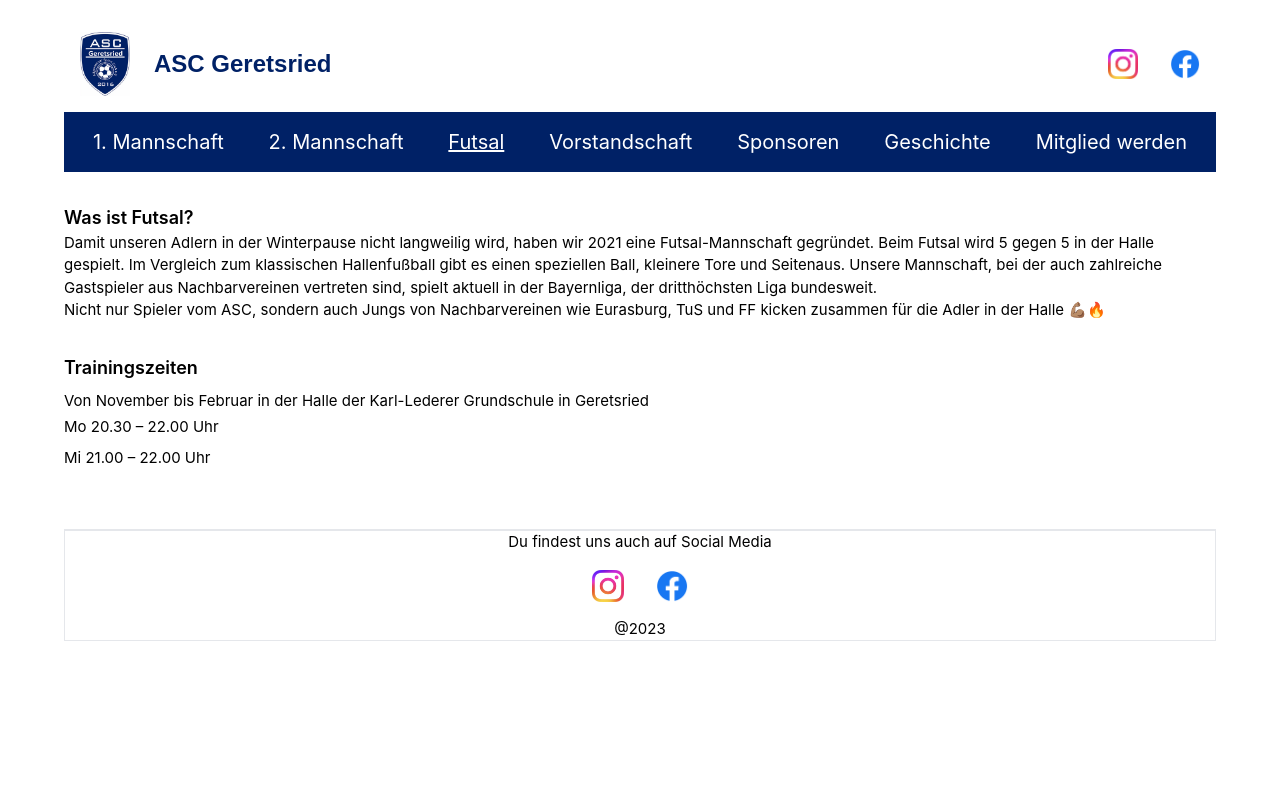
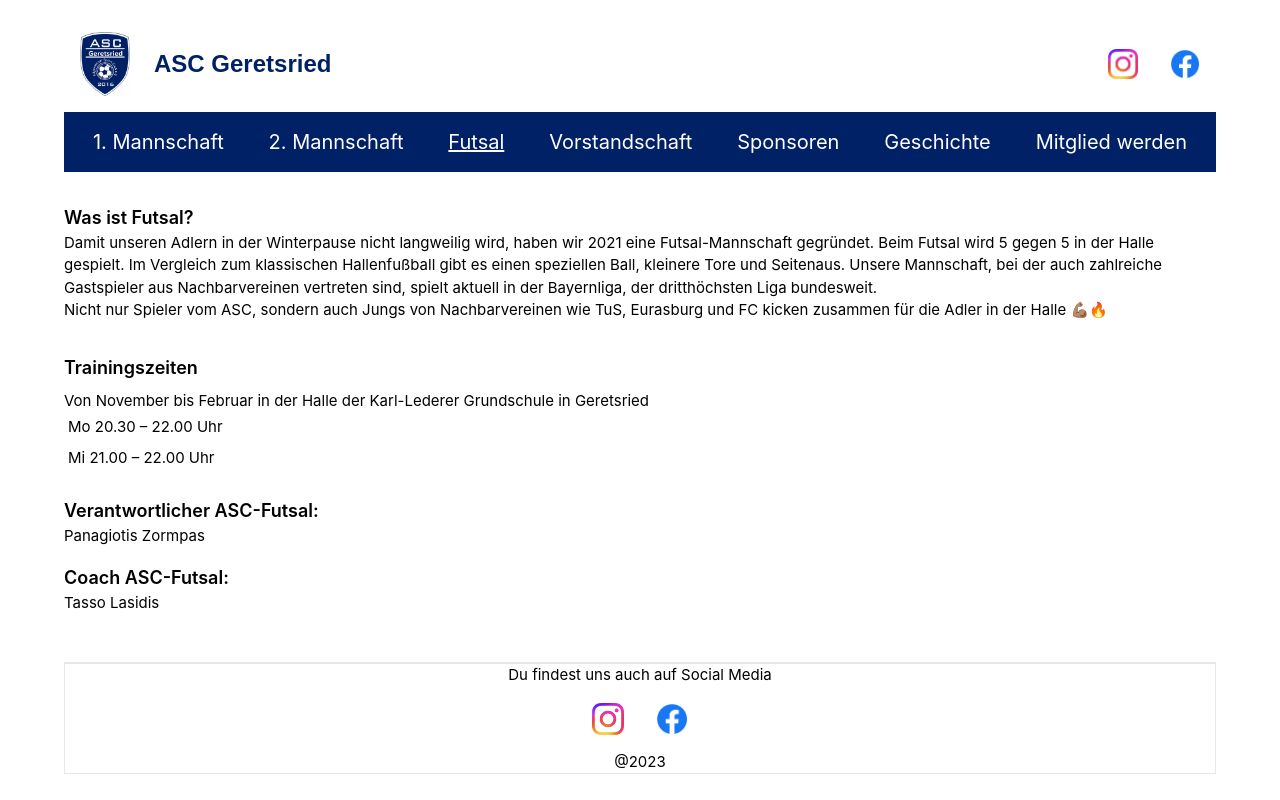
Before and after one commit to dscmari/asc-geretsried-website, a Vue app: page /futsal in a window 1280 px wide. Built offline with nearby package versions, Linux system fonts and the light colour scheme.

Commit message:
added minor details in text areas

```diff
--- a/src/views/FirstTeamView.vue
+++ b/src/views/FirstTeamView.vue
@@ -105,7 +105,7 @@
                 <h2>Winter:</h2>
                 <ul>
                     <li class="p-1">Kunstrasen</li>
-                    <li class="p-1">Di 20.30 – 22.00 Uhr</li>
+                    <li class="p-1">Mo 20.30 – 22.00 Uhr</li>
                     <li class="p-1">Do 20.30 – 22.00 Uhr</li>
                 </ul>
             </div>
--- a/src/views/FutsalView.vue
+++ b/src/views/FutsalView.vue
@@ -8,20 +8,22 @@
             Nachbarvereinen vertreten sind, spielt aktuell in der Bayernliga, der dritthöchsten Liga bundesweit.
         </p>
         <p>
-            Nicht nur Spieler vom ASC, sondern auch Jungs von Nachbarvereinen wie Eurasburg, TuS und FF kicken zusammen für die
+            Nicht nur Spieler vom ASC, sondern auch Jungs von Nachbarvereinen wie TuS, Eurasburg und FC kicken zusammen für die
             Adler in der Halle 💪🏽🔥
         </p>
     </div>
     <div>
         <h2 class="p-4 pb-0 lg:pt-8 lg:pl-0 text-lg font-semibold">Trainingszeiten</h2>
-        <div class="">
-            <div class="p-2 pl-0">
-                <h2>Von November bis Februar in der Halle der Karl-Lederer Grundschule in Geretsried</h2>
-                <ul>
-                    <li class="p-1 pl-0">Mo 20.30 – 22.00 Uhr</li>
-                    <li class="p-1 pl-0">Mi 21.00 – 22.00 Uhr</li>
-                </ul>
-            </div>
+        <div class="p-2 pl-0">
+            <h2>Von November bis Februar in der Halle der Karl-Lederer Grundschule in Geretsried</h2>
+            <ul>
+                <li class="p-1">Mo 20.30 – 22.00 Uhr</li>
+                <li class="p-1">Mi 21.00 – 22.00 Uhr</li>
+            </ul>
         </div>
+        <h2 class="p-4 pb-0 lg:pt-4 lg:pl-0 text-lg font-semibold">Verantwortlicher ASC-Futsal:</h2>
+        <p>Panagiotis Zormpas</p>
+        <h2 class="p-4 pb-0 lg:pt-4 lg:pl-0 text-lg font-semibold">Coach ASC-Futsal:</h2>
+        <p>Tasso Lasidis</p>
     </div>
 </template>
--- a/src/views/NewMemberView.vue
+++ b/src/views/NewMemberView.vue
@@ -6,14 +6,19 @@ import DownloadPdfButton from '../components/DownloadPDFButton.vue';
 <template>
     <div class="lg:w-3/4 mx-auto lg:mt-16 text-center">
         <p>
+            Wir bedanken uns herzlich bei all den engagierten Helfern, die uns nicht nur an Spieltagen, sondern auch darüber
+            hinaus tatkräftig unterstützen. Euer Einsatz trägt maßgeblich zum Erfolg unseres Vereins bei.
+            Gemeinsam gestalten wir die Zukunft und freuen uns auf weitere gemeinsame Erfolge. Vielen herzlichen
+            Dank für eure wertvolle Mitarbeit!
+        </p>
+        <p>
             Du möchtest in einer tollen Gemeinschaft aktiv sein? Du hast Lust dich zu bewegen und Fußball zu spielen? Oder
             möchtest du einfach nur supporten und anfeuern?
-            Egal was du auch möchtest, bei uns bist du richtig!
+            Bei uns bist du richtig!
         </p>
         <p>
             Hier findest du den elektronischen Aufnahmeantrag um Mitglied zu werden. Diesen kannst du ausfüllen und uns
-            zukommen
-            lassen und schon bist du dabei!
+            zukommen lassen und schon bist du dabei!
         </p>
         <div class="text-center">
             <download-pdf-button :pdf-url="pdfUrl" :pdf-file-name="pdfFileName" />
--- a/src/views/SecondTeamView.vue
+++ b/src/views/SecondTeamView.vue
@@ -105,7 +105,7 @@
                 <h2>Winter:</h2>
                 <ul>
                     <li class="p-1">Kunstrasen</li>
-                    <li class="p-1">Di 20.30 – 22.00 Uhr</li>
+                    <li class="p-1">Mo 20.30 – 22.00 Uhr</li>
                     <li class="p-1">Do 20.30 – 22.00 Uhr</li>
                 </ul>
             </div>
```
